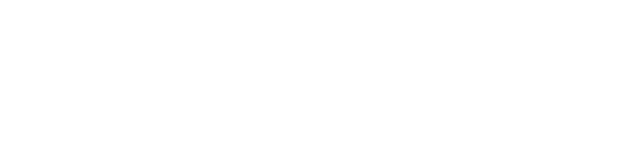
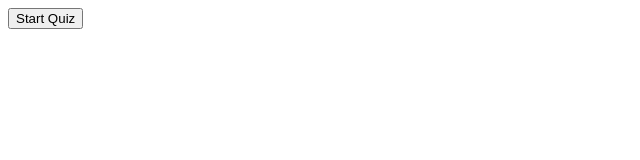
Before and after one commit to hussainshamim16/quiz-late, a plain HTML site: page index.html in a window 1280 px wide. Both pictures are taken after typing "Sample", "5" into the empty fields and a click on the button "submit". Shown: the whole page, without its empty margins (0-640 px from the left). Drawn offline with Linux system fonts and the light colour scheme.

Commit message:
start option

```diff
--- a/index.html
+++ b/index.html
@@ -8,7 +8,7 @@
     <link rel="stylesheet" href="./style.css">
 </head>
 <body>
-    <section id="stdLogin">
+    <section id="stdLogin" class="show">
         <form action="javaScript:void(0)">
             <input type="text" placeholder="Enter Name" id="stdName">
             <span id="nameError" class="hide">Enter your Name !</span>
@@ -17,7 +17,9 @@
             <button type="submit" onclick="stdSumbit(this)">submit</button>
         </form>
     </section>
-
+    <section id="startbtn" class="hide">
+        <button type="submit" onclick="quizStart()">Start Quiz</button>
+    </section>
     <script src="./script.js"></script>
 </body>
 
--- a/script.js
+++ b/script.js
@@ -4,6 +4,8 @@
 var stdRollNumber = document.getElementById("stdRollNumber")
 var nameError = document.getElementById("nameError")
 var rollNumbererror = document.getElementById("rollNumbererror")
+// btn start
+var startbtn = document.getElementById("startbtn")
 // variable section
 
 // fnc section
@@ -29,9 +31,14 @@
         console.log("solve")
         rollNumbererror.className = "hide";
         stdLogin.style.display = "none"
+        startbtn.className = "show"
 
     }
 
 }
+/// start button
+function quizStart(){
+    startbtn.style.display = "none"
+}
 
 // fnc section
```
